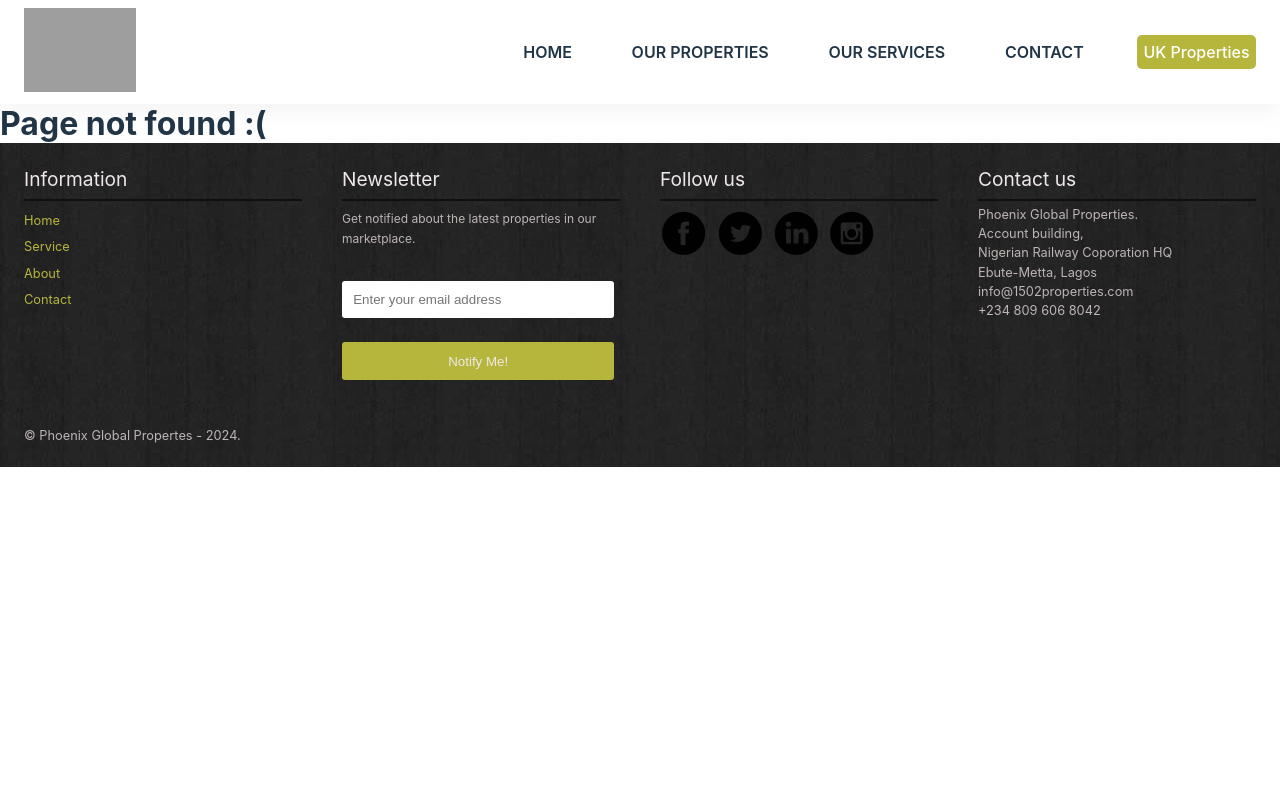
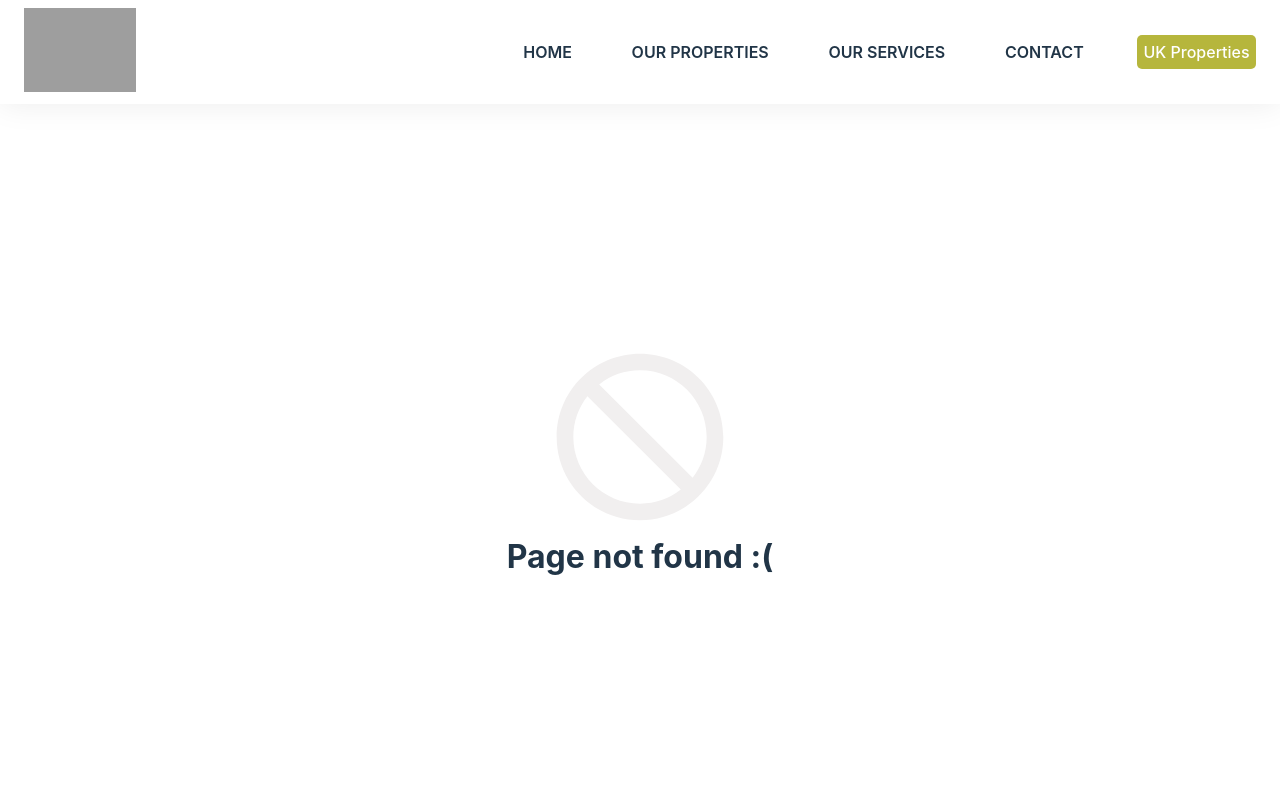
Before and after one commit to ifeanyiHM/1502-Properties, a React (Vite) app: page /properties in a window 1280 px wide. Shown: the top 800 px of the page. Built offline with nearby package versions, Linux system fonts and the light colour scheme; grey boxes are pictures that could not be loaded.

Commit message:
kick off kit

```diff
--- a/src/Pages/PageNotFound.tsx
+++ b/src/Pages/PageNotFound.tsx
@@ -1,6 +1,9 @@
+import { MdOutlineNotInterested } from "react-icons/md";
+
 function PageNotFound() {
   return (
-    <div>
+    <div className="page-not-found">
+      <MdOutlineNotInterested size={200} color="#f1efef" />
       <h1>Page not found :(</h1>
     </div>
   );
--- a/src/index.css
+++ b/src/index.css
@@ -1192,6 +1192,14 @@
   font-size: 0.8rem;
 }
 
+.page-not-found {
+  display: flex;
+  flex-direction: column;
+  justify-content: center;
+  align-items: center;
+  height: 88vh;
+}
+
 @media screen and (min-width: 768px) {
   .nav {
     box-shadow: 0 0 30px rgba(0, 0, 0, 0.08);
--- a/src/index.scss
+++ b/src/index.scss
@@ -1320,6 +1320,14 @@
     @include contentStyle;
     margin: 0 1rem 3rem 1rem;
   }
+}
+
+.page-not-found {
+  display: flex;
+  flex-direction: column;
+  justify-content: center;
+  align-items: center;
+  height: 88vh;
 }
 
 //TABLET SCREENS
```
Also changed, not shown: 1 other file (tests, documents, lock files or other folders).
